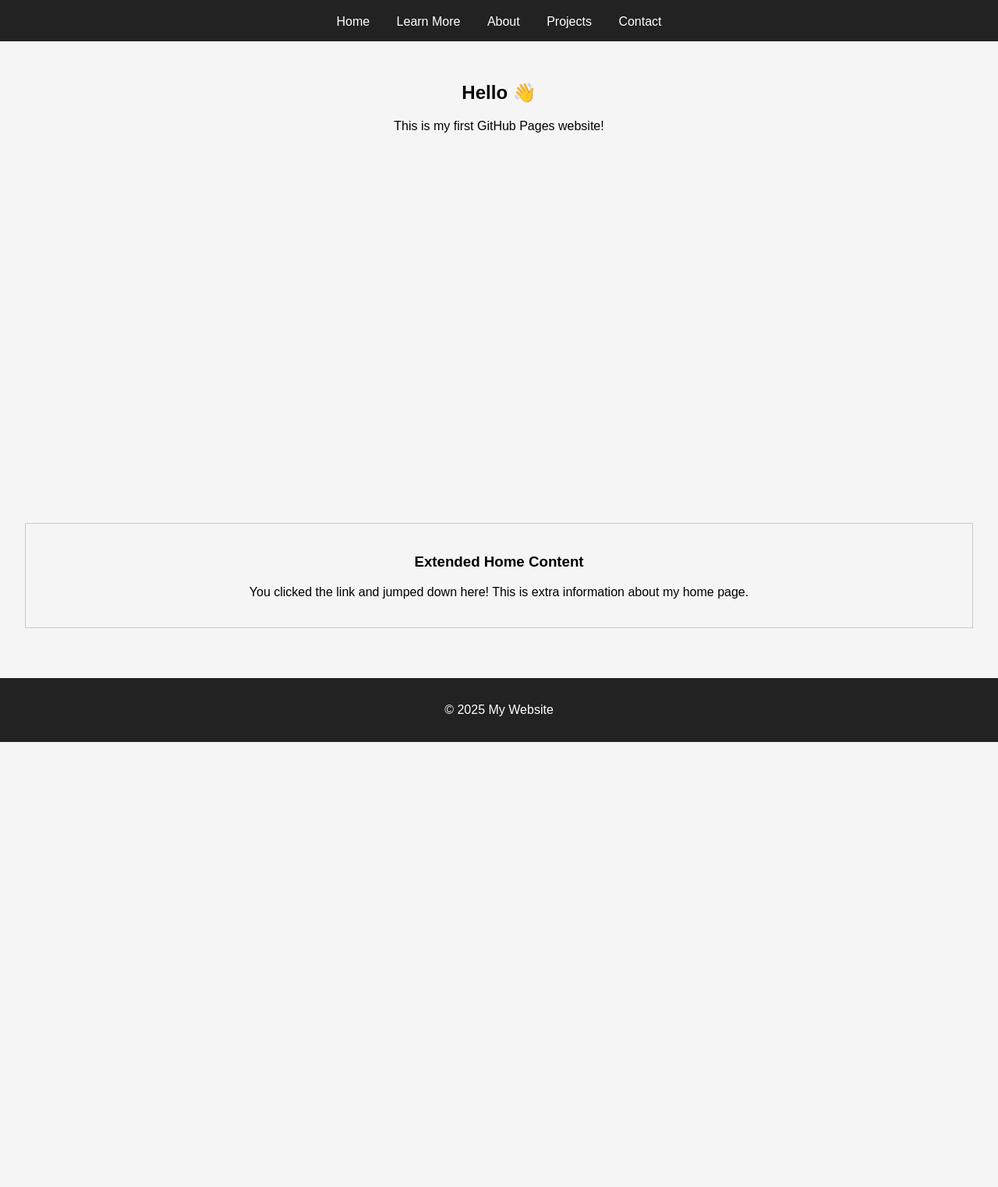
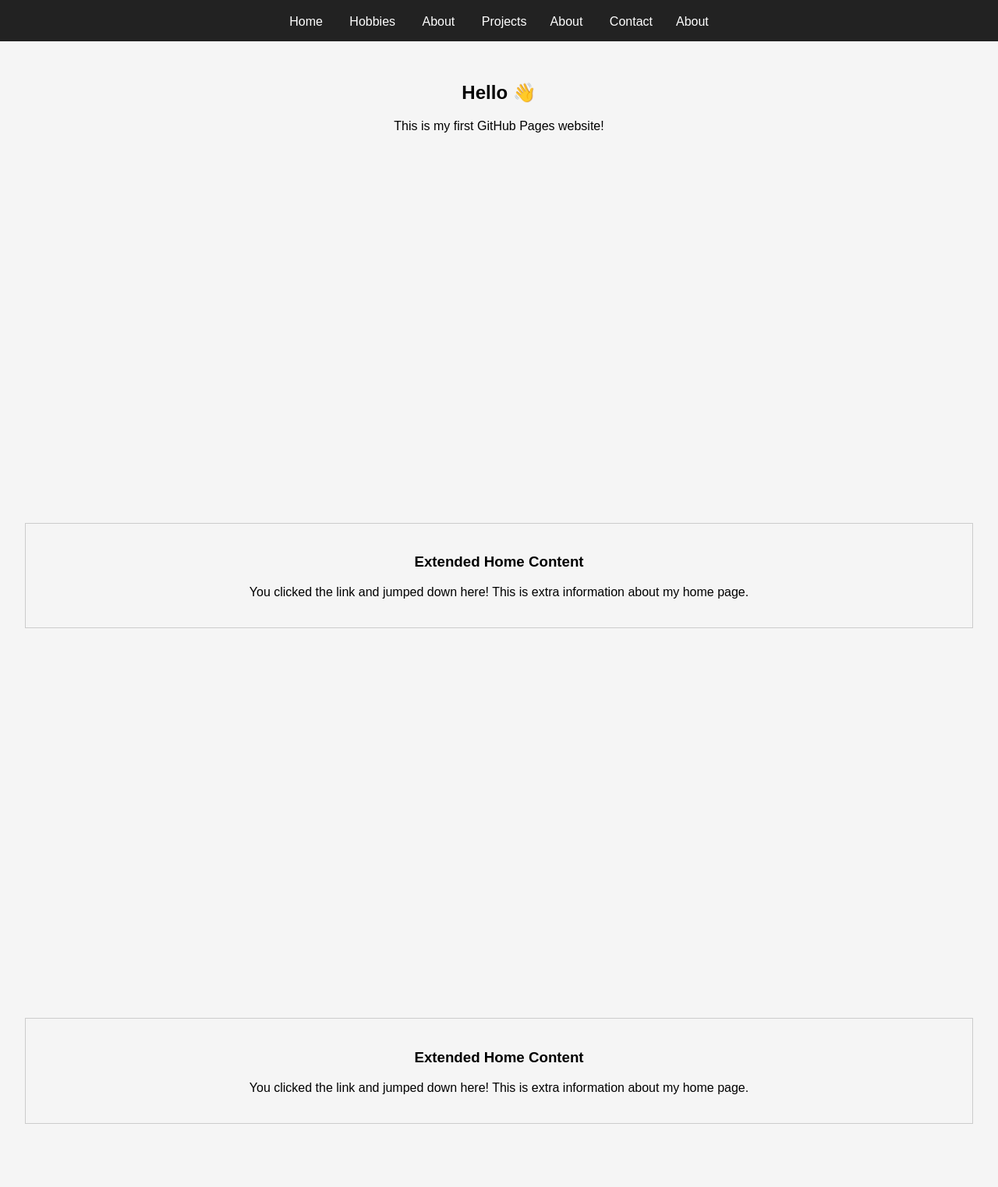
Before and after one commit to InvincibleImmortal123/David-Wang-s-Projects, a plain HTML site: page index.html in a window 1280 px wide. Shown: the part 77-1600 px from the top of the page at 78% size. Before the commit the page ends 1029 px from the top, so only its background shows below. Drawn offline with Linux system fonts and the light colour scheme.

Commit message:
Update index.html

```diff
--- a/index.html
+++ b/index.html
@@ -41,9 +41,9 @@
     <h1>David's Portfolio</h1>
   <nav>
   <a href="index.html">Home</a>
-  <a href="#more-info">Learn More</a> <a href="about.html">About</a>
-  <a href="projects.html">Projects</a>
-  <a href="contact.html">Contact</a>
+  <a href="#Hobbies">Hobbies</a> <a href="about.html">About</a>
+  <a href="projects.html">Projects</a><a href="about.html">About</a>
+  <a href="contact.html">Contact</a><a href="about.html">About</a>
 </nav>
   </header>
 
@@ -51,7 +51,15 @@
   <h2>Hello 👋</h2>
   <p>This is my first GitHub Pages website!</p>
 
-  <section id="more-info" style="margin-top: 500px; padding: 20px; border: 1px solid #ccc;">
+  <section id="Hobbies" style="margin-top: 500px; padding: 20px; border: 1px solid #ccc;">
+    <h3>Extended Home Content</h3>
+    <p>You clicked the link and jumped down here! This is extra information about my home page.</p>
+  </section>
+  <section id="projects.html" style="margin-top: 500px; padding: 20px; border: 1px solid #ccc;">
+    <h3>Extended Home Content</h3>
+    <p>You clicked the link and jumped down here! This is extra information about my home page.</p>
+  </section>
+  <section id="contact.htm" style="margin-top: 500px; padding: 20px; border: 1px solid #ccc;">
     <h3>Extended Home Content</h3>
     <p>You clicked the link and jumped down here! This is extra information about my home page.</p>
   </section>
```
